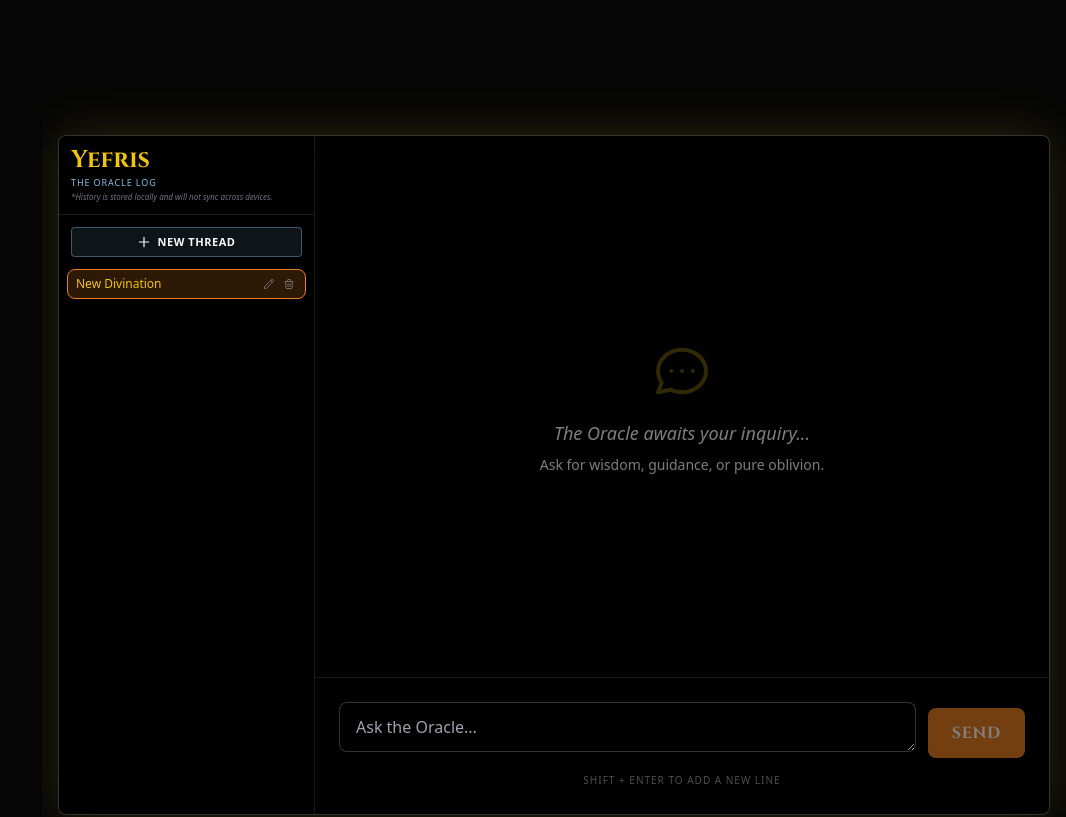
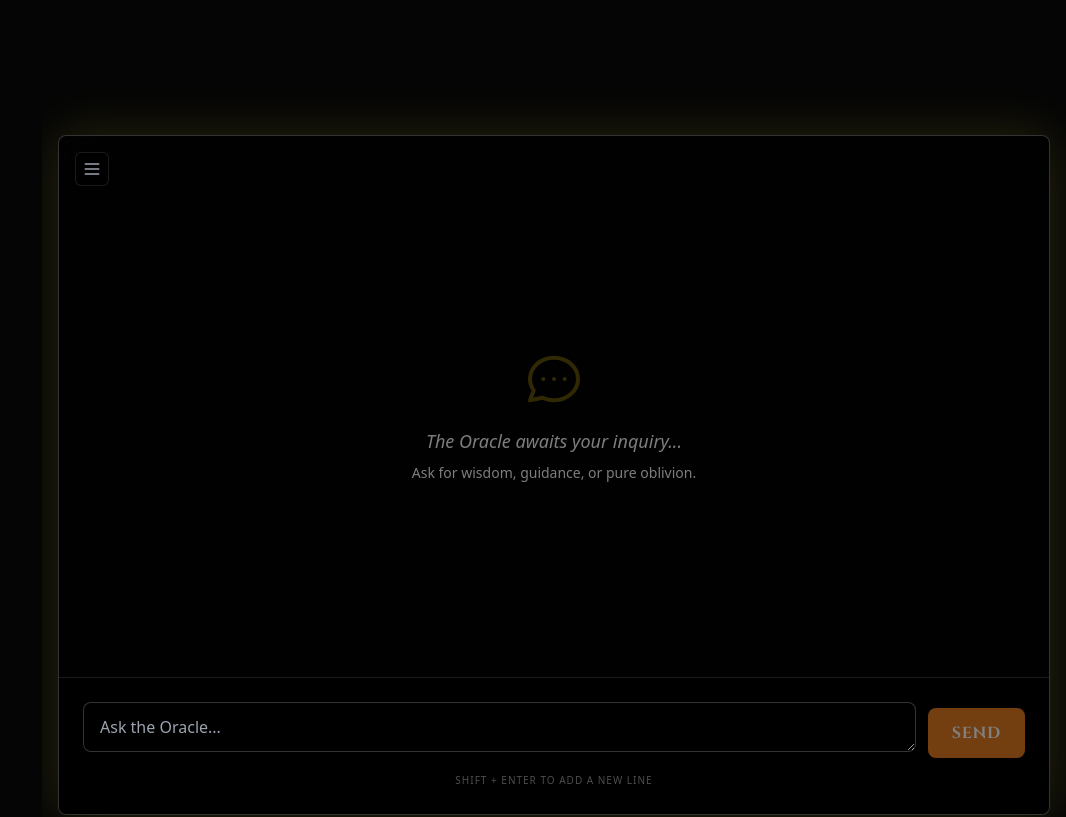
Before and after one commit to estebantorrg/yefrison-royal-court, a React (Vite) app: page / in a window 1280 px wide. Shown: the part 6080-6897 px from the top of the page, without its empty margins (214-1280 px from the left). Built offline with nearby package versions, Linux system fonts and the light colour scheme.

Commit message:
feat: add desktop menu toggle button

```diff
--- a/components/AskYefris.tsx
+++ b/components/AskYefris.tsx
@@ -361,7 +361,7 @@ export const AskYefris: React.FC = () => {
           {/* Sidebar (History List) */}
         <div className={`
           ${isSidebarOpen ? 'flex' : 'hidden'}
-          lg:flex flex-col w-full lg:w-64 bg-black/80 border-r border-white/10 flex-shrink-0 z-20
+          flex-col w-full lg:w-64 bg-black/80 border-r border-white/10 flex-shrink-0 z-20
           lg:relative absolute top-[73px] lg:top-0 h-[calc(100%-73px)] lg:h-full lg:translate-x-0
         `}>
             <div className="p-3 border-b border-white/10 hidden lg:block">
@@ -439,8 +439,19 @@ export const AskYefris: React.FC = () => {
           {/* Main Chat Area */}
         <div className="flex flex-col flex-grow w-full relative">
 
+          {/* Desktop Sidebar Toggle */}
+          <div className="hidden lg:flex absolute top-4 left-4 z-10">
+            <button
+              onClick={() => setIsSidebarOpen(!isSidebarOpen)}
+              className="text-gray-400 hover:text-[#F1C40F] focus:outline-none p-1.5 bg-black/40 border border-white/10 hover:border-[#F1C40F]/50 rounded-md transition-colors backdrop-blur-sm"
+              title="Toggle Menu"
+            >
+              <svg className="w-5 h-5" fill="none" stroke="currentColor" viewBox="0 0 24 24"><path strokeLinecap="round" strokeLinejoin="round" strokeWidth="2" d="M4 6h16M4 12h16M4 18h16"></path></svg>
+            </button>
+          </div>
+
           {/* Chat Log Window */}
-          <div ref={chatContainerRef} className="flex-grow overflow-y-auto p-4 lg:p-8 space-y-5 custom-scrollbar lg:bg-gradient-to-br from-transparent to-black/20">
+          <div ref={chatContainerRef} className="flex-grow overflow-y-auto p-4 lg:p-8 pt-12 lg:pt-12 space-y-5 custom-scrollbar lg:bg-gradient-to-br from-transparent to-black/20">
               {(!activeSession || activeSession.messages.length === 0) ? (
                 <div className="h-full flex flex-col items-center justify-center text-center opacity-50 px-6">
                   <svg className="w-16 h-16 text-[#F1C40F] mb-4 opacity-40" fill="none" stroke="currentColor" viewBox="0 0 24 24"><path strokeLinecap="round" strokeLinejoin="round" strokeWidth="1.5" d="M8 12h.01M12 12h.01M16 12h.01M21 12c0 4.418-4.03 8-9 8a9.863 9.863 0 01-4.255-.949L3 20l1.395-3.72C3.512 15.042 3 13.574 3 12c0-4.418 4.03-8 9-8s9 3.582 9 8z"></path></svg>
```
